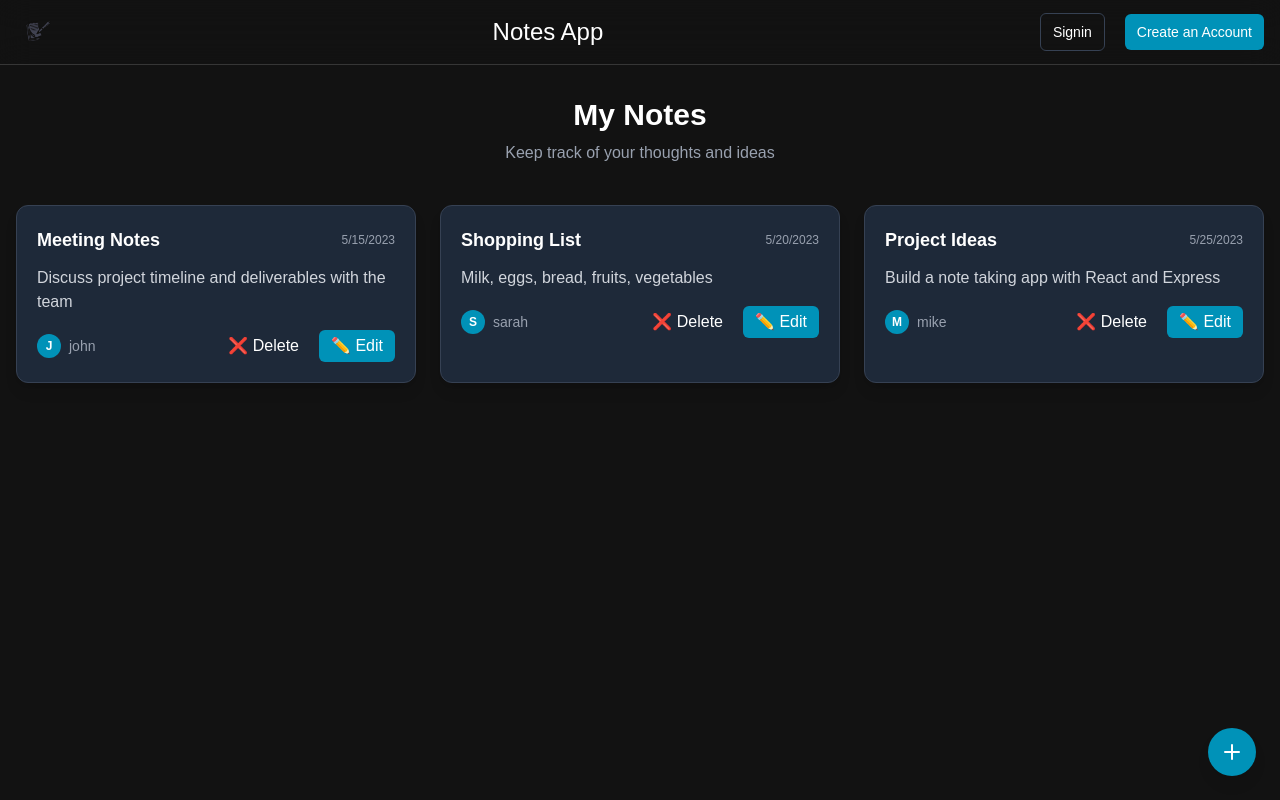
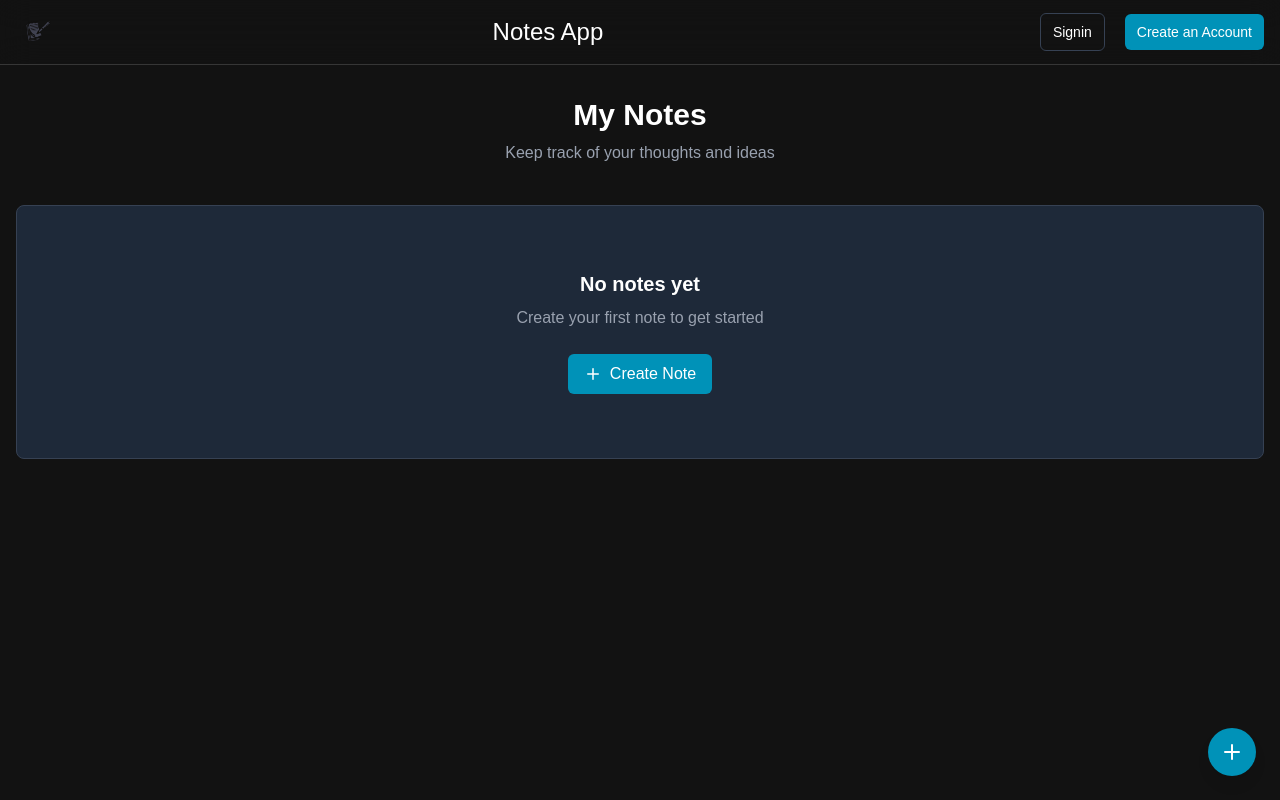
Before and after one commit to Mani-420/Notes_app, a React (Vite) app in the folder frontend/: page / in a window 1280 px wide. Built offline with nearby package versions, Linux system fonts and the light colour scheme.

Commit message:
Home Page

```diff
--- a/frontend/src/pages/Home.jsx
+++ b/frontend/src/pages/Home.jsx
@@ -1,3 +1,4 @@
+// In your Home.jsx
 import React, { useState } from 'react';
 import { Link, useNavigate } from 'react-router-dom';
 import { Plus } from 'lucide-react';
@@ -8,43 +9,37 @@ const Home = () => {
 
   // Example notes - replace with your actual data and state management
   const [notes, setNotes] = useState([
-    {
-      id: 1,
-      title: 'Meeting Notes',
-      content: 'Discuss project timeline and deliverables with the team',
-      date: '2023-05-15',
-      username: 'john'
-    },
-    {
-      id: 2,
-      title: 'Shopping List',
-      content: 'Milk, eggs, bread, fruits, vegetables',
-      date: '2023-05-20',
-      username: 'sarah'
-    },
-    {
-      id: 3,
-      title: 'Project Ideas',
-      content: 'Build a note taking app with React and Express',
-      date: '2023-05-25',
-      username: 'mike'
-    }
+    // Your notes array here
   ]);
 
   // Handle editing a note
   const handleEdit = (id) => {
-    // Navigate to edit page
     navigate(`/notes/${id}/edit`);
   };
 
   // Handle deleting a note
   const handleDelete = (id) => {
-    // Show confirmation dialog
     if (window.confirm('Are you sure you want to delete this note?')) {
-      // In a real app, you would make an API call here
       setNotes(notes.filter((note) => note.id !== id));
     }
   };
+
+  // Empty state component
+  const EmptyState = () => (
+    <div className="text-center py-16 px-4">
+      <h2 className="text-xl font-semibold mb-2">No notes yet</h2>
+      <p className="text-gray-400 mb-6">
+        Create your first note to get started
+      </p>
+      <Link
+        to="/create-note"
+        className="inline-flex items-center gap-2 bg-cyan-600 hover:bg-cyan-700 text-white py-2 px-4 rounded-md transition-colors"
+      >
+        <Plus size={18} />
+        Create Note
+      </Link>
+    </div>
+  );
 
   return (
     <div className="container mx-auto px-4 py-8">
@@ -62,7 +57,7 @@ const Home = () => {
         <Plus size={24} />
       </Link>
 
-      {/* Notes Grid */}
+      {/* Notes Grid with Empty State Handling */}
       {notes.length > 0 ? (
         <div className="grid grid-cols-1 md:grid-cols-2 lg:grid-cols-3 gap-6">
           {notes.map((note) => (
@@ -79,15 +74,8 @@ const Home = () => {
           ))}
         </div>
       ) : (
-        <div className="text-center py-12">
-          <p className="text-gray-400 mb-4">You don't have any notes yet</p>
-          <Link
-            to="/create-note"
-            className="inline-flex items-center gap-2 bg-cyan-600 hover:bg-cyan-700 text-white py-2 px-4 rounded-md"
-          >
-            <Plus size={18} />
-            Create your first note
-          </Link>
+        <div className="bg-gray-800 border border-gray-700 rounded-lg">
+          <EmptyState />
         </div>
       )}
     </div>
```
